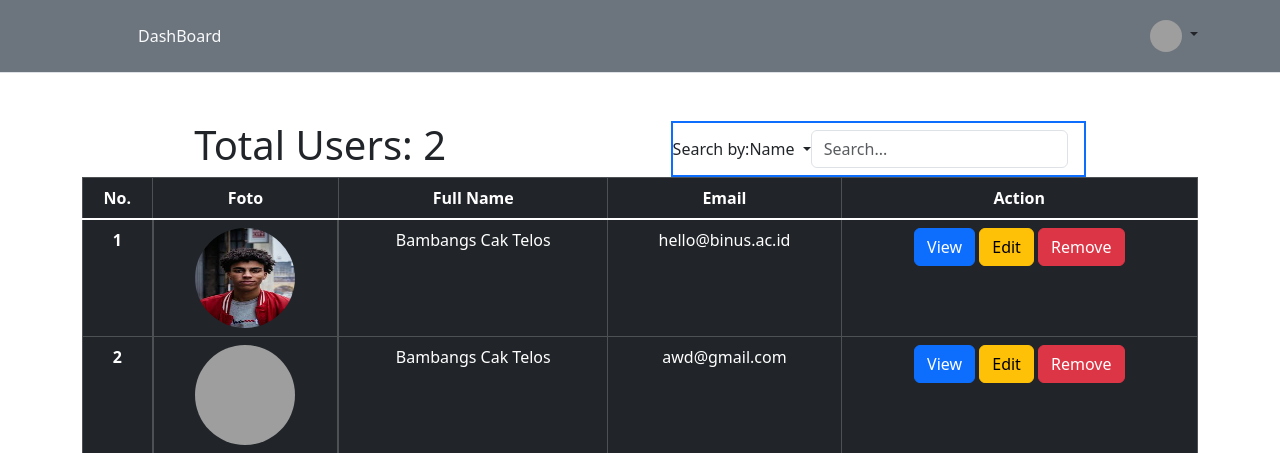
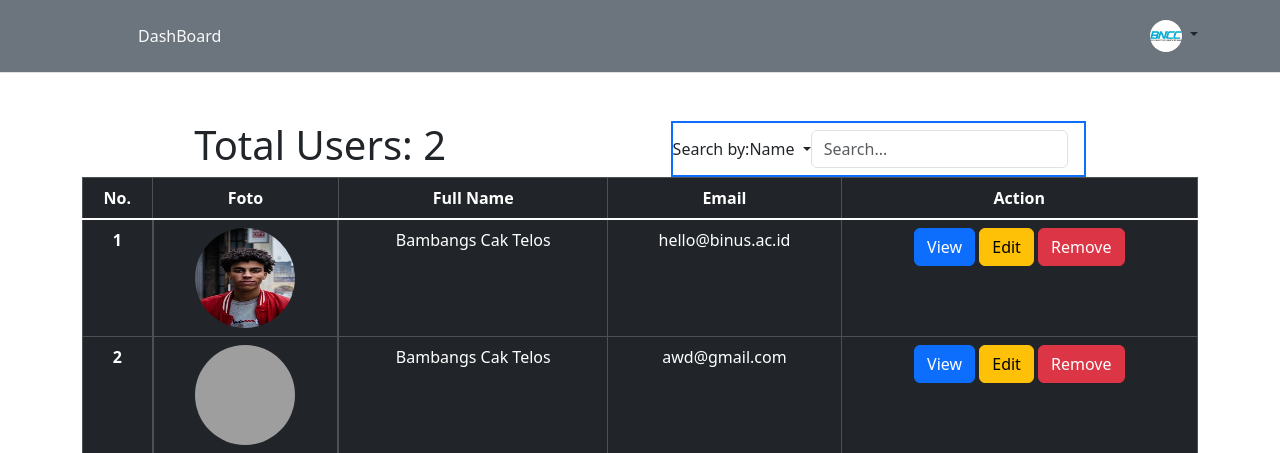
Before and after one commit to AndreasEdo/Mid-Project-LnT-BackEnd, a PHP site: page /view/dashboard.php in a window 1280 px wide. Shown: the top 453 px of the page. Run offline with PHP 8.4, Linux system fonts and the light colour scheme; the visitor is signed in with stand-in values (Sample User, id 1); data comes from the database, SQL or seed files in the repository; grey boxes are pictures that could not be loaded.

Commit message:
Update header.php

```diff
--- a/view/header.php
+++ b/view/header.php
@@ -32,7 +32,7 @@ if (isset($_POST['logoutBtn'])) {
 
         <div class="dropdown text-end">
           <a href="#" class="d-block link-dark text-decoration-none dropdown-toggle" data-bs-toggle="dropdown" aria-expanded="false">
-            <img src="https://github.com/mdo.png" alt="mdo" width="32" height="32" class="rounded-circle">
+            <img src="../img/bncc.jpg" alt="mdo" width="32" height="32" class="rounded-circle">
           </a>
           <ul class="dropdown-menu text-small" aria-labelledby="dropdownUser1">
             <li><a class="dropdown-item" href="profile.php">Profile</a></li>
```
